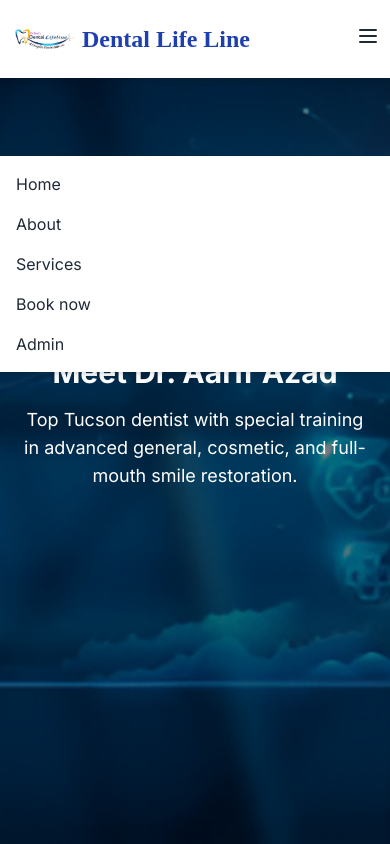
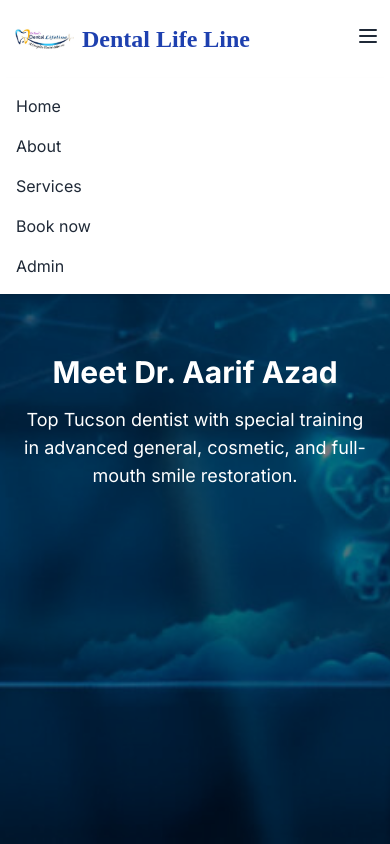
Before and after one commit to masum786786/dental, a Next.js app: page /links/about in a window 390 px wide. Both pictures are taken after a click on the button 368 px from the left and 36 px from the top of the page. Shown: the top 844 px of the page. Built offline with nearby package versions, Linux system fonts and the light colour scheme.

Commit message:
minor changes

```diff
--- a/src/app/components/Navbar.js
+++ b/src/app/components/Navbar.js
@@ -52,7 +52,7 @@ const Navbar = () => {
 
     {/* Mobile Menu */}
     {isOpen && (
-      <div className="md:hidden bg-white shadow-md mt-[78px]">
+      <div className="md:hidden bg-white shadow-md ">
         <ul className="flex flex-col space-y-4 p-4">
           <li><Link href="/" className="text-gray-800 hover:text-blue-800 ">Home</Link></li>
           <li><Link href="/links/about" className="text-gray-800 hover:text-blue-800 ">About</Link></li>
```
